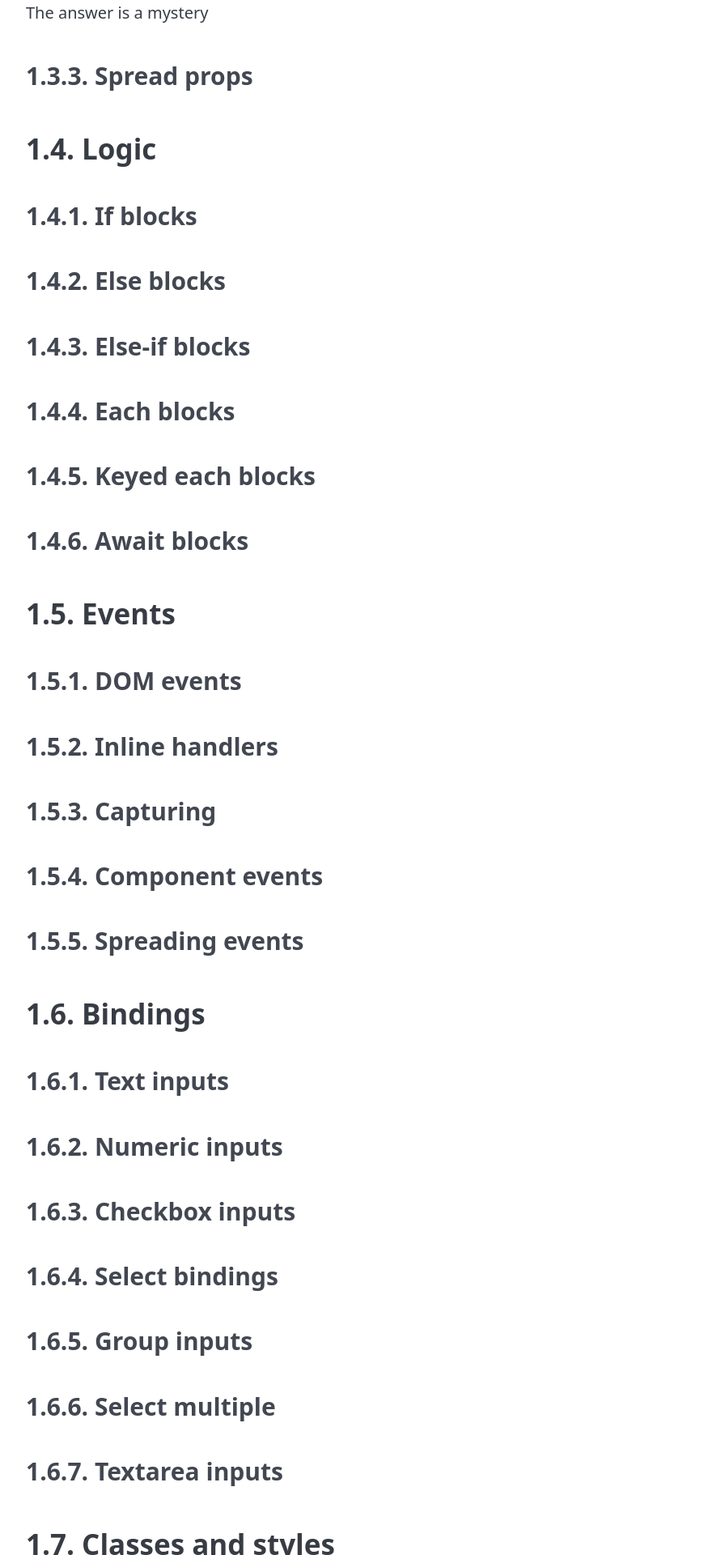
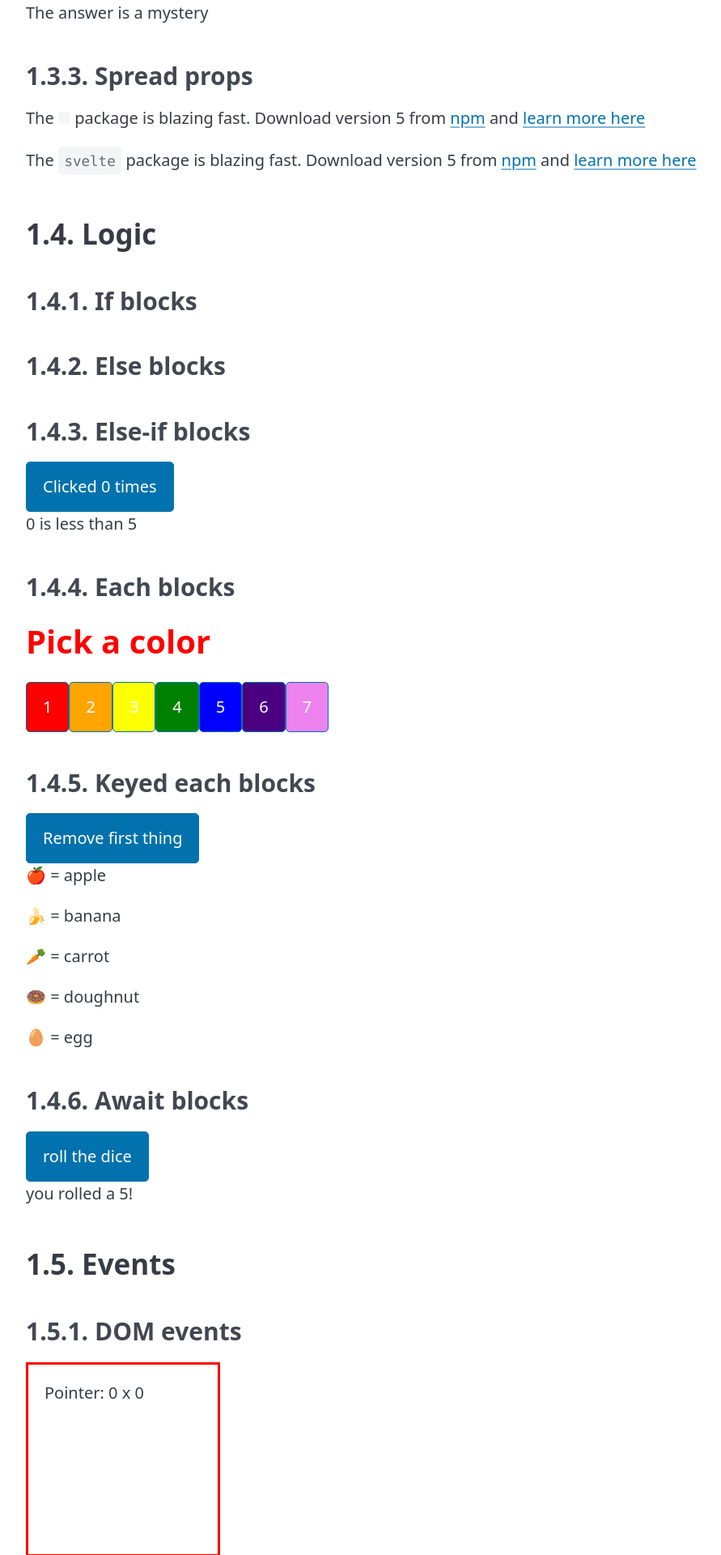
Before and after one commit to gavinln/frontend, a SvelteKit app in the folder svelte/sv-example/: page /basic_svelte in a window 1280 px wide. Shown: the part 2700-4620 px from the top of the page at 81% size, without its empty margins (8-899 px from the left). Built offline with nearby package versions, Linux system fonts and the light colour scheme.

Commit message:
add more svelte examples

```diff
--- a/svelte/sv-example/src/routes/basic_svelte/+page.svelte
+++ b/svelte/sv-example/src/routes/basic_svelte/+page.svelte
@@ -53,15 +53,45 @@
   // 1.3.2. Default values
   import Nested3 from './Nested3.svelte';
   // 1.3.3. Spread props
+  import PackageInfo from './PackageInfo.svelte';
+
+  const pkg = {
+    name: 'svelte',
+    version: 5,
+    description: 'blazing fast',
+    website: 'https://svelte.dev'
+  };
   // 1.4. Logic
   // 1.4.1. If blocks
   // 1.4.2. Else blocks
   // 1.4.3. Else-if blocks
+  let count2 = $state(0);
+
+  function increment2() {
+    count2 += 1;
+  }
   // 1.4.4. Each blocks
+  const colors = ['red', 'orange', 'yellow', 'green', 'blue', 'indigo', 'violet'];
+  let selected = $state(colors[0]);
   // 1.4.5. Keyed each blocks
+  import Thing from './Thing.svelte';
+  let things = $state([
+    { id: 1, name: 'apple' },
+    { id: 2, name: 'banana' },
+    { id: 3, name: 'carrot' },
+    { id: 4, name: 'doughnut' },
+    { id: 5, name: 'egg' }
+  ]);
   // 1.4.6. Await blocks
+  import { roll } from './utils.js';
+  let promise = $state(roll());
   // 1.5. Events
   // 1.5.1. DOM events
+  let pointer = $state({ x: 0, y: 0 });
+  function onpointermove(event) {
+    pointer.x = event.clientX;
+    pointer.y = event.clientY;
+  }
   // 1.5.2. Inline handlers
   // 1.5.3. Capturing
   // 1.5.4. Component events
@@ -136,15 +166,54 @@
   <Nested3 answer={'a comedy'} />
   <Nested3 />
   <h3>1.3.3. Spread props</h3>
+  <PackageInfo version={pkg.version} description={pkg.description} website={pkg.website} />
+  <PackageInfo {...pkg} />
   <h2>1.4. Logic</h2>
   <h3>1.4.1. If blocks</h3>
   <h3>1.4.2. Else blocks</h3>
   <h3>1.4.3. Else-if blocks</h3>
+  <button onclick={increment2}>
+    Clicked {count2}
+    {count2 === 1 ? 'time' : 'times'}
+  </button>
+  {#if count2 > 10}
+    <p>{count2} is greater than 10</p>
+  {:else if count2 < 5}
+    <p>{count2} is less than 5</p>
+  {:else}
+    <p>{count2} is between 5 and 10</p>
+  {/if}
   <h3>1.4.4. Each blocks</h3>
+  <p style="color: {selected}; font-size: 2rem; font-weight: 600">Pick a color</p>
+  <div>
+    {#each colors as color, i}
+      <button
+        style="background: {color}"
+        aria-label={color}
+        aria-current={selected === color}
+        onclick={() => (selected = color)}>{i + 1}</button
+      >
+    {/each}
+  </div>
   <h3>1.4.5. Keyed each blocks</h3>
+  <button onclick={() => things.shift()}> Remove first thing </button>
+  {#each things as thing (thing.id)}
+    <Thing name={thing.name} />
+  {/each}
   <h3>1.4.6. Await blocks</h3>
+  <button onclick={() => (promise = roll())}> roll the dice </button>
+  {#await promise}
+    <p>...rolling</p>
+  {:then number}
+    <p>you rolled a {number}!</p>
+  {:catch error}
+    <p style="color: red">{error.message}!</p>
+  {/await}
   <h2>1.5. Events</h2>
   <h3>1.5.1. DOM events</h3>
+  <div {onpointermove} role="presentation" id="dom-event">
+    Pointer: {pointer.x} x {pointer.y}
+  </div>
   <h3>1.5.2. Inline handlers</h3>
   <h3>1.5.3. Capturing</h3>
   <h3>1.5.4. Component events</h3>
@@ -181,4 +250,11 @@
     font-family: 'Comic Sans MS', cursive;
     font-size: 2em;
   }
+  #dom-event {
+    width: 12rem;
+    height: 12rem;
+    padding: 1rem;
+    border-style: solid;
+    border-color: red;
+  }
 </style>
--- /dev/null
+++ b/svelte/sv-example/src/routes/basic_svelte/PackageInfo.svelte
@@ -0,0 +1,9 @@
+<script>
+  let { name, version, description, website } = $props();
+</script>
+
+<p>
+  The <code>{name}</code> package is {description}. Download version {version}
+  from <a href="https://www.npmjs.com/package/{name}">npm</a> and
+  <a href={website}>learn more here</a>
+</p>
--- /dev/null
+++ b/svelte/sv-example/src/routes/basic_svelte/Thing.svelte
@@ -0,0 +1,17 @@
+<script>
+  const emojis = {
+    apple: '🍎',
+    banana: '🍌',
+    carrot: '🥕',
+    doughnut: '🍩',
+    egg: '🥚'
+  };
+
+  // `name` is updated whenever the prop value changes...
+  let { name } = $props();
+
+  // ...but `emoji` is fixed upon initialisation
+  const emoji = emojis[name];
+</script>
+
+<p>{emoji} = {name}</p>
--- /dev/null
+++ b/svelte/sv-example/src/routes/basic_svelte/utils.js
@@ -0,0 +1,11 @@
+export async function roll() {
+  // Fetch a random number from 1 to 6
+  // (with a delay, so that we can see it)
+  return new Promise((fulfil, reject) => {
+    setTimeout(() => {
+      // simulate a flaky network
+      if (Math.random() > 0.1) fulfil(Math.floor(Math.random() * 6) + 1);
+      else reject(new Error('Request failed'));
+    }, 1000);
+  });
+}
```
